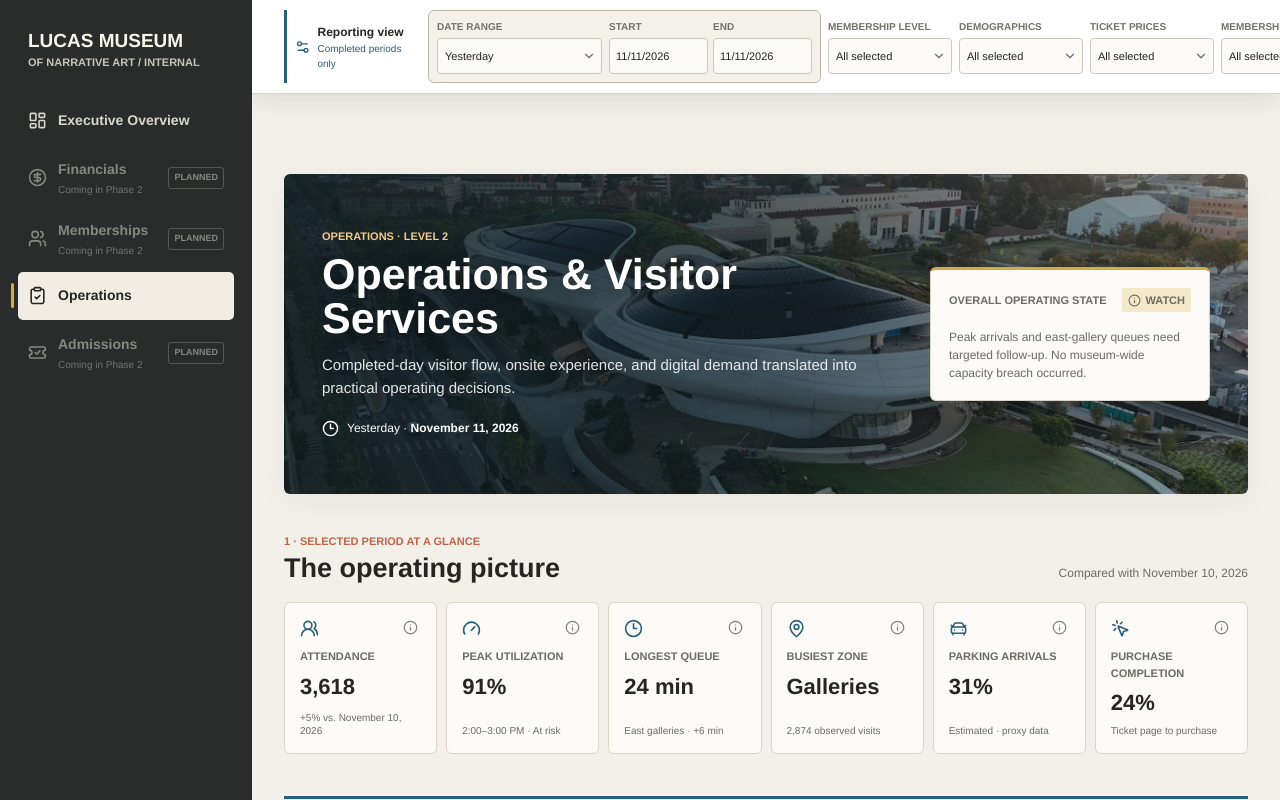
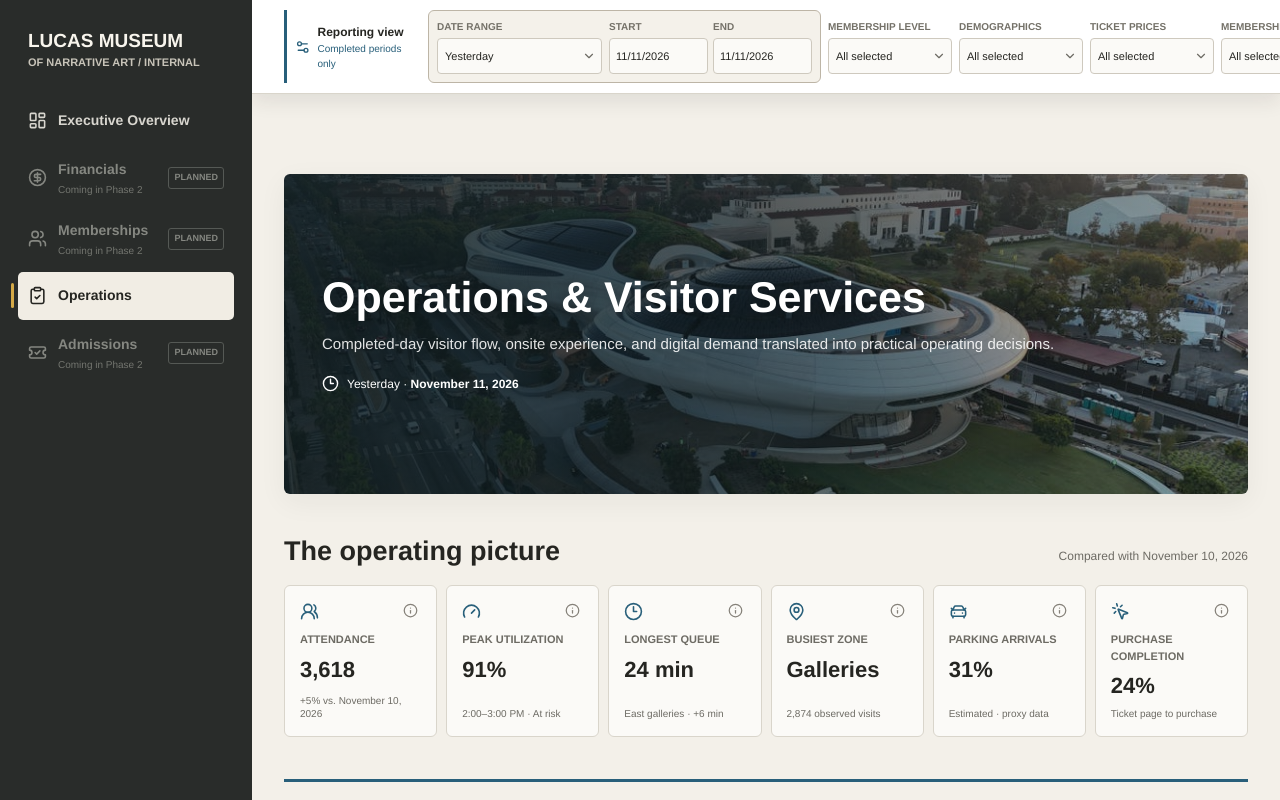
Before and after one commit to michaelbodellslalom/lucas-museum-dashboard, a React (Vite) app: page / in a window 1280 px wide. Both pictures are taken after a click on the button "Operations". Shown: the top 800 px of the page. Built offline with nearby package versions, Linux system fonts and the light colour scheme.

Commit message:
Simplify Operations page headings

```diff
--- a/src/components/DashboardUI.tsx
+++ b/src/components/DashboardUI.tsx
@@ -76,6 +76,6 @@ export function MetricState({ state, onRetry }: { state: 'loading' | 'empty' | '
   return <div className="metric-state" role={state === 'error' ? 'alert' : 'status'}>{content.icon}<div><strong>{content.title}</strong><p>{content.detail}</p></div>{state === 'error' && <button className="secondary-button" onClick={onRetry}>Retry</button>}</div>
 }
 
-export function SectionIntro({ eyebrow, title, description }: { eyebrow: string; title: string; description: string }) {
-  return <header className="section-intro"><span>{eyebrow}</span><h2>{title}</h2><p>{description}</p></header>
+export function SectionIntro({ eyebrow, title, description }: { eyebrow?: string; title: string; description: string }) {
+  return <header className="section-intro">{eyebrow && <span>{eyebrow}</span>}<h2>{title}</h2><p>{description}</p></header>
 }
--- a/src/index.css
+++ b/src/index.css
@@ -90,10 +90,6 @@ h1, h2, h3 { letter-spacing: 0; }
 .page-hero h1 { max-width: 850px; margin-bottom: 12px; color: #fff; font-size: 43px; line-height: 1.04; font-weight: 600; text-shadow: 0 2px 16px rgba(0, 0, 0, .3); }
 .page-hero > div:first-child > p { max-width: 780px; color: rgba(255, 255, 255, .88); font-size: 15px; line-height: 1.55; }
 .hero-period { margin-top: 20px; display: flex; align-items: center; gap: 8px; color: #fff; font-size: 12px; }
-.operations-summary { width: 280px; flex: 0 0 280px; padding: 18px; border: 1px solid var(--line); border-top: 3px solid var(--yellow); border-radius: 6px; background: var(--paper); box-shadow: var(--shadow); }
-.operations-summary > div:first-child { display: flex; justify-content: space-between; align-items: center; gap: 8px; }
-.operations-summary > div:first-child > span { color: var(--muted); font-size: 11px; font-weight: 700; text-transform: uppercase; }
-.operations-summary > p { margin: 16px 0 0; color: var(--muted); font-size: 12px; line-height: 1.5; }
 .page > section, .operations-band { margin-top: 42px; }
 .section-heading { margin-bottom: 18px; display: flex; align-items: end; justify-content: space-between; gap: 20px; }
 .section-heading .section-kicker { margin-bottom: 6px; }
@@ -228,7 +224,7 @@ tbody th { min-width: 120px; font-size: 12px; } td:last-child { min-width: 200px
 @media (max-width: 640px) {
   html { scroll-padding-top: 90px; }
   .filter-bar { padding: 8px 12px; grid-template-columns: 38px minmax(0, 1fr); gap: 8px; }.filter-title { display: none; }.filter-controls { width: max-content; }
-  .page { padding: 26px 14px 48px; }.page-hero { min-height: 360px; padding: 24px 20px; flex-direction: column; align-items: stretch; justify-content: flex-end; gap: 22px; background-position: 55% center; }.page-hero h1 { font-size: 32px; }.operations-summary { width: 100%; flex-basis: auto; }
+  .page { padding: 26px 14px 48px; }.page-hero { min-height: 360px; padding: 24px 20px; flex-direction: column; align-items: stretch; justify-content: flex-end; gap: 22px; background-position: 55% center; }.page-hero h1 { font-size: 32px; }
   .page > section, .operations-band { margin-top: 34px; }.section-heading { align-items: flex-start; flex-direction: column; gap: 4px; }
   .kpi-grid { grid-template-columns: 1fr 1fr; gap: 7px; }.kpi-card { min-height: 175px; padding: 12px; }.kpi-card > strong { font-size: 25px; }.source-badge { white-space: normal; }
   .chart-card { padding: 14px; }.card-heading { flex-direction: column; }.chart-card-tools { width: 100%; justify-content: space-between; }.chart-view-filter { margin-left: auto; }.insight { margin: 10px -14px -14px; padding: 12px 14px; grid-template-columns: 1fr; }.insight > b { grid-column: 1; }.membership-chart { grid-template-columns: 1fr; }
--- a/src/pages/OperationsPage.tsx
+++ b/src/pages/OperationsPage.tsx
@@ -24,12 +24,11 @@ export function OperationsPage({ data }: { data: DashboardData }) {
   return (
     <div className="page operations-page">
       <section className="page-hero operations-hero">
-        <div><span className="eyebrow">Operations · Level 2</span><h1>Operations & Visitor Services</h1><p>Completed-day visitor flow, onsite experience, and digital demand translated into practical operating decisions.</p><div className="hero-period"><Clock3 size={17} /><span>{data.periodLabel} · <strong>{data.dateRangeLabel}</strong></span></div></div>
-        <div className="operations-summary"><div><span>Overall operating state</span><StatusBadge status="Watch" /></div><p>Peak arrivals and east-gallery queues need targeted follow-up. No museum-wide capacity breach occurred.</p></div>
+        <div><h1>Operations & Visitor Services</h1><p>Completed-day visitor flow, onsite experience, and digital demand translated into practical operating decisions.</p><div className="hero-period"><Clock3 size={17} /><span>{data.periodLabel} · <strong>{data.dateRangeLabel}</strong></span></div></div>
       </section>
 
       <section aria-labelledby="glance-title">
-        <div className="section-heading"><div><span className="section-kicker">1 · Selected period at a glance</span><h2 id="glance-title">The operating picture</h2></div><p>Compared with {data.comparisonLabel}</p></div>
+        <div className="section-heading"><div><h2 id="glance-title">The operating picture</h2></div><p>Compared with {data.comparisonLabel}</p></div>
         <div className="mini-metric-grid">
           <MiniMetric icon={UsersRound} label="Attendance" value={Math.round(attendance).toLocaleString()} detail={`+5% vs. ${data.comparisonLabel}`} definition="Unique visitors who redeemed admission and checked in during the selected period." />
           <MiniMetric icon={Gauge} label="Peak utilization" value="91%" detail="2:00–3:00 PM · At risk" definition="Highest hourly attendance divided by available visitor capacity." />
@@ -41,7 +40,7 @@ export function OperationsPage({ data }: { data: DashboardData }) {
       </section>
 
       <div className="operations-band">
-        <SectionIntro eyebrow="2 · Peak periods and exceptions" title="Operations & Visitor Services" description="Where capacity, queues, movement, and arrivals created operational risk during the completed business day." />
+        <SectionIntro title="Operations & Visitor Services" description="Where capacity, queues, movement, and arrivals created operational risk during the completed business day." />
 
         <section className="ops-subsection" aria-labelledby="capacity-title">
           <div className="subsection-title"><div><span>Daily capacity utilization</span><h3 id="capacity-title">Attendance vs. available capacity</h3></div><SourceBadge type="day-one" /></div>
@@ -86,7 +85,7 @@ export function OperationsPage({ data }: { data: DashboardData }) {
       </div>
 
       <div className="operations-band onsite-band">
-        <SectionIntro eyebrow="3 · Trend and comparison" title="Onsite Engagement" description="Aggregated engagement signals showing how visitors used galleries, theaters, food, retail, park, and garden spaces." />
+        <SectionIntro title="Onsite Engagement" description="Aggregated engagement signals showing how visitors used galleries, theaters, food, retail, park, and garden spaces." />
         <div className="mini-metric-grid compact"><MiniMetric icon={Clock3} label="Average visit" value="3h 08m" detail={`+11 min vs. ${data.comparisonLabel}`} /><MiniMetric icon={UsersRound} label="Average party" value="2 people" detail="Theater 2 · Elevator proxy 3" /><MiniMetric icon={Gauge} label="Peak gallery load" value="88%" detail="Average 68% · East peak 1:40 PM" /><MiniMetric icon={MapPin} label="Top food floor" value="Level 5" detail="Peak demand 3:00 PM" /></div>
         <div className="chart-grid">
           <ChartCard title="Average dwell time by space" subtitle="Minutes per observed visit" badge="instrumentation" insight="West gallery dwell was highest and increased three minutes. Archive gallery dwell declined despite stable entries." action="Review interpretive touchpoints and staff positioning in Archive gallery."><HorizontalBarChart data={data.dwellTime} label="Average visit duration by gallery, theater, and zone" unit=" min" /></ChartCard>
@@ -102,7 +101,7 @@ export function OperationsPage({ data }: { data: DashboardData }) {
       </div>
 
       <div className="operations-band digital-band">
-        <SectionIntro eyebrow="3 · Trend and comparison" title="Digital Engagement" description="Completed-day acquisition, commerce, subscriber, campaign, and reservation signals connected to onsite planning." />
+        <SectionIntro title="Digital Engagement" description="Completed-day acquisition, commerce, subscriber, campaign, and reservation signals connected to onsite planning." />
         <div className="mini-metric-grid digital-metrics"><MiniMetric icon={MousePointerClick} label="Web sessions" value="18,240" detail={`+4% vs. ${data.comparisonLabel}`} /><MiniMetric icon={Gauge} label="Email click-through" value="5%" detail="+1 point" /><MiniMetric icon={UsersRound} label="Email list" value="43,780" detail="+460 net subscribers" /><MiniMetric icon={Clock3} label="Reservations" value="278" detail={`+12% vs. ${data.comparisonLabel}`} /><MiniMetric icon={MousePointerClick} label="Social engagement" value="6%" detail="Week 6% · Month 5%" /><MiniMetric icon={UsersRound} label="Repeat customers" value="9%" detail="Repeat reservations 13% · consented" /></div>
         <div className="chart-grid">
           <ChartCard title="Traffic acquisition mix" subtitle="Completed-day website sessions" badge="integration" insight="Organic search remained the largest source; paid social produced traffic but converted below average." action="Shift campaign optimization toward purchase completion, not landing-page clicks."><DonutChart data={data.acquisitionMix} label="Website acquisition source mix" /></ChartCard>
```
